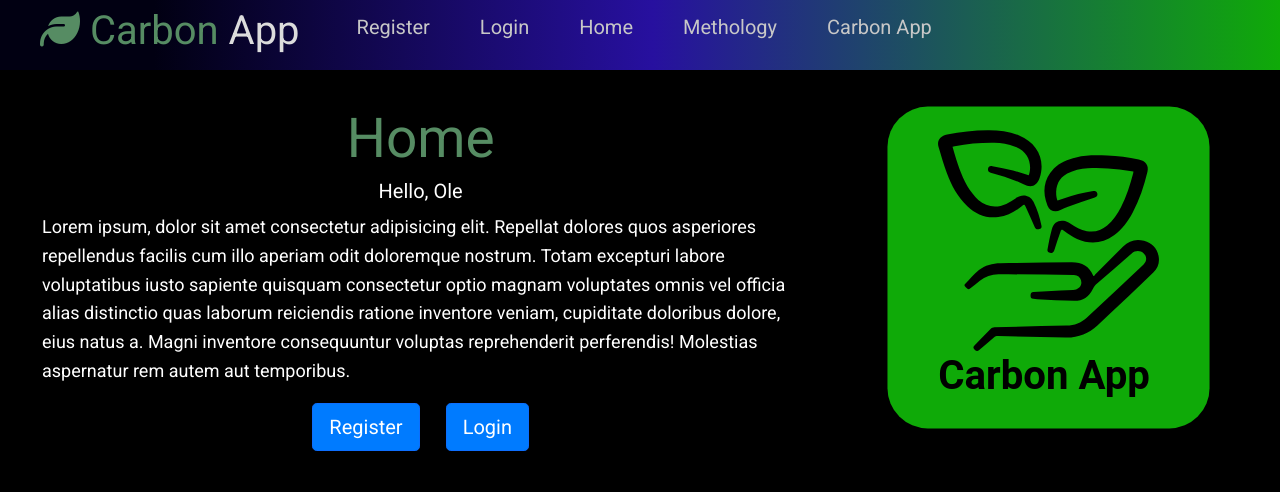
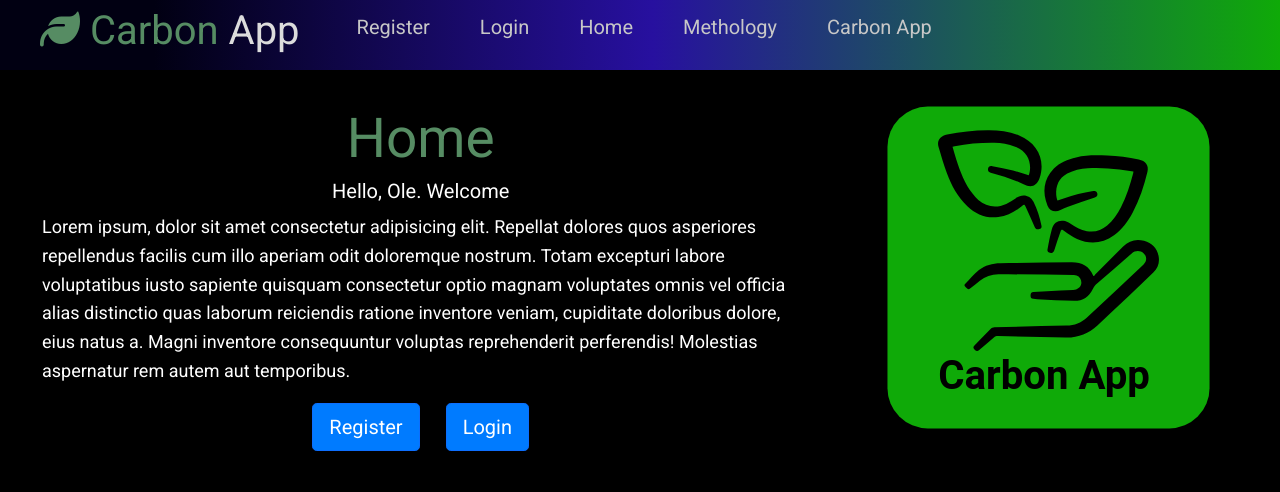
Before and after one commit to Demonstrandum1/carbon_app_2023, a Flask app: page / in a window 1280 px wide. Shown: the top 492 px of the page. Run offline with Flask 2, Linux system fonts and the light colour scheme; some libraries are stand-ins or nearby versions.

Commit message:
la til welcome ole

```diff
--- a/capp/templates/home.html
+++ b/capp/templates/home.html
@@ -7,7 +7,7 @@
     <div class="header_home">
       <div class="box">
         <h1 style="font-size:55px;"><span class="text-logo"> Home</span></h1>
-        <h5>Hello, Ole</h5>
+        <h5>Hello, Ole. Welcome</h5>
         <p style="text-align:left;">
             Lorem ipsum, dolor sit amet consectetur adipisicing elit. Repellat dolores quos asperiores repellendus facilis cum illo aperiam odit doloremque nostrum. Totam excepturi labore voluptatibus iusto sapiente quisquam consectetur optio magnam voluptates omnis vel officia alias distinctio quas laborum reiciendis ratione inventore veniam, cupiditate doloribus dolore, eius natus a. Magni inventore consequuntur voluptas reprehenderit perferendis! Molestias aspernatur rem autem aut temporibus.
         </p>
```
